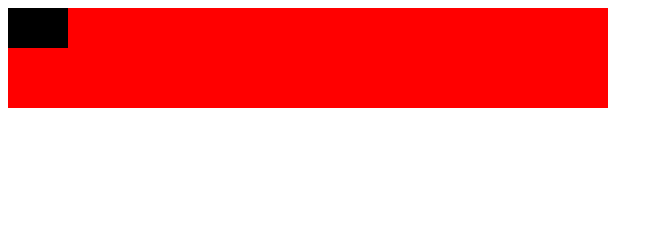
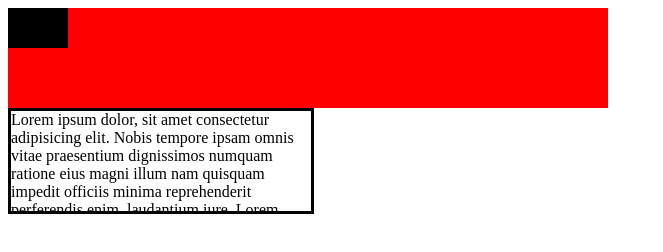
Before and after one commit to Daksh7112003/.css, a plain HTML site: page DAY5_units/index.html in a window 1280 px wide. Shown: the whole page, without its empty margins (0-663 px from the left). Drawn offline with Linux system fonts and the light colour scheme.

Commit message:
overflow

```diff
--- a/DAY5_units/index.html
+++ b/DAY5_units/index.html
@@ -17,6 +17,7 @@
         }
 
     </style>
+    <link rel="stylesheet" href="style.css">
 </head>
 <body>
 
@@ -25,6 +26,6 @@
 
     <div id = "div2">e</div>
     </div>
-
+    <div class="min">Lorem ipsum dolor, sit amet consectetur adipisicing elit. Nobis tempore ipsam omnis vitae praesentium dignissimos numquam ratione eius magni illum nam quisquam impedit officiis minima reprehenderit perferendis enim, laudantium iure.  Lorem ipsum dolor sit amet consectetur adipisicing elit. Vitae quae nostrum expedita impedit molestias. Facere explicabo animi voluptate quos molestiae sequi neque quae vel cupiditate ullam non, tenetur aliquid magni.</div>
 </body>
 </html>
--- /dev/null
+++ b/DAY5_units/style.css
@@ -0,0 +1,7 @@
+.min{
+    border: 3px solid black;
+    height: 100px;/*text is overflowing soo..*/
+    overflow: scroll;
+    width: 300px;
+
+}
```
